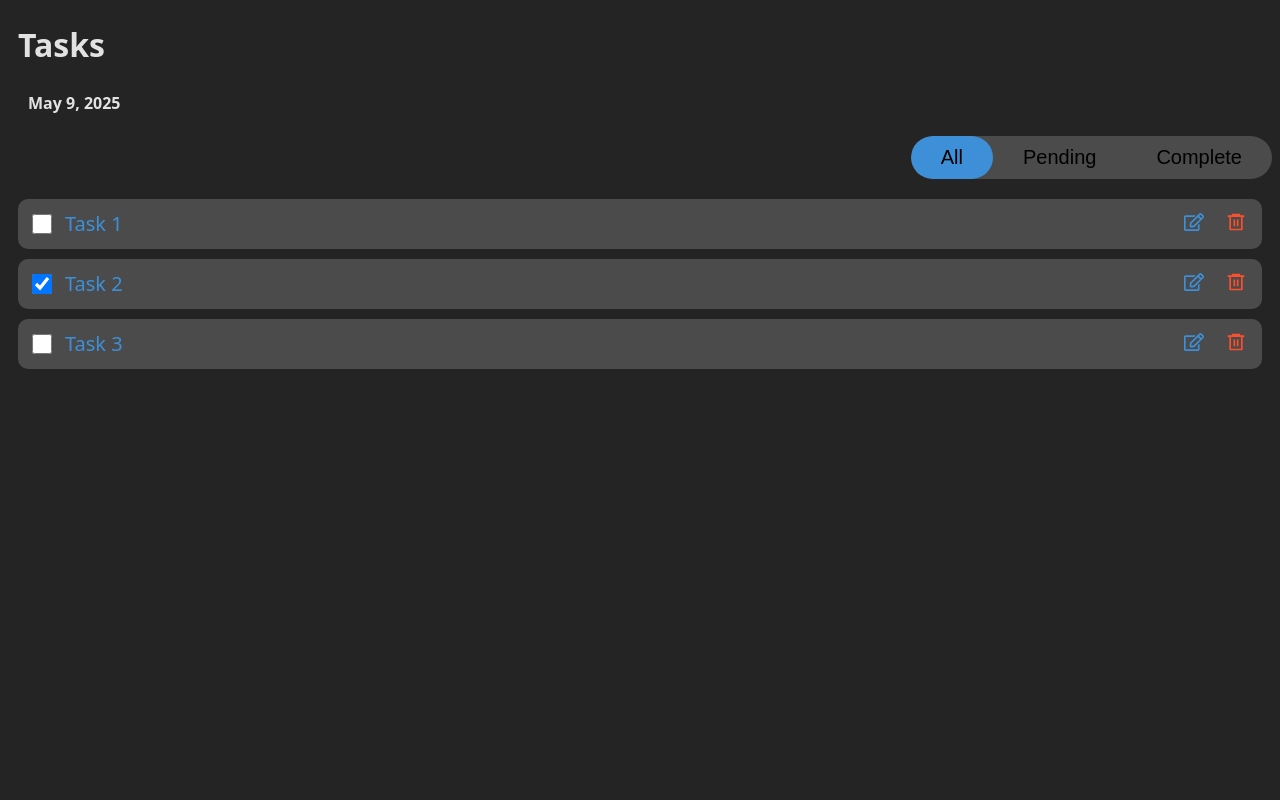
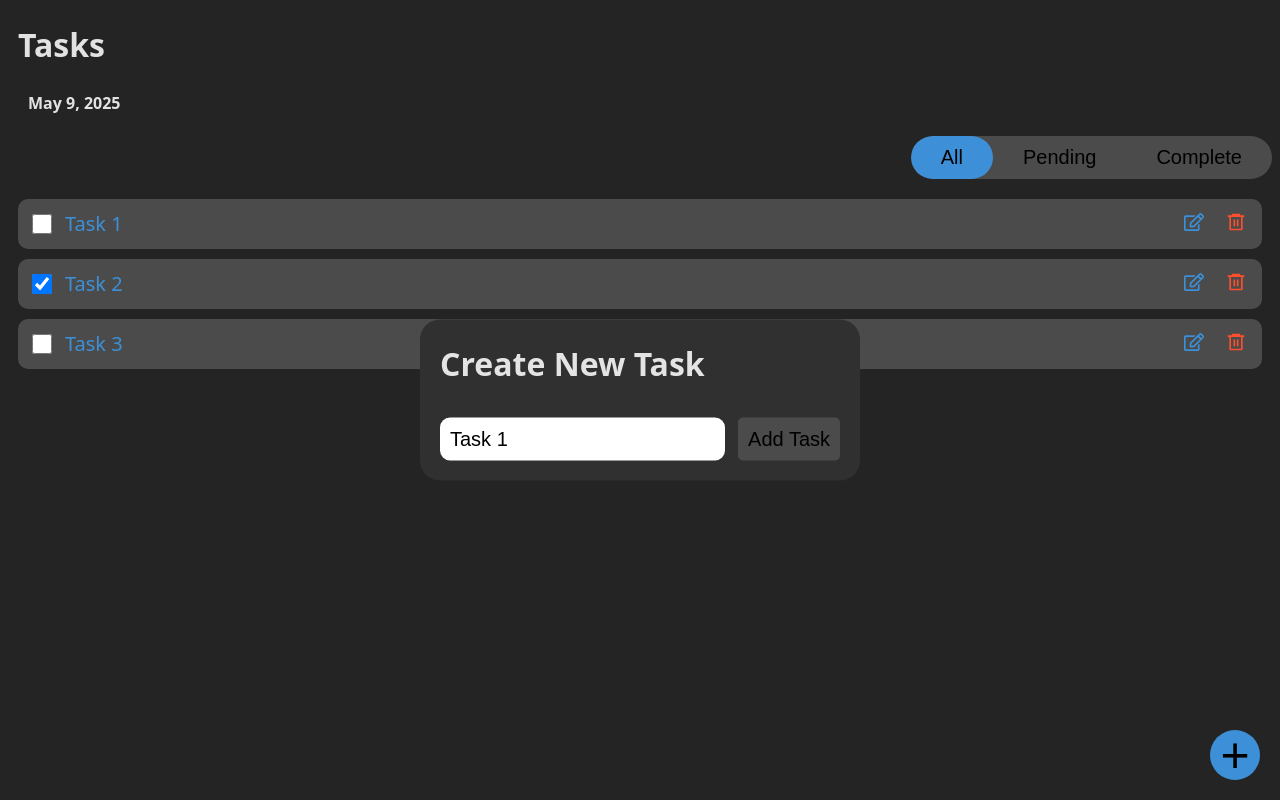
Before and after one commit to AhmedElbassuony/React-DSC-First-Task-TodoApp, a React (Vite) app: page / in a window 1280 px wide. Both pictures are taken after a click on the button 1194 px from the left and 224 px from the top of the page. Built offline with nearby package versions, Linux system fonts and the light colour scheme.

Commit message:
Form Model For Add And Edit Task With Validation

```diff
--- a/package.json
+++ b/package.json
@@ -10,6 +10,7 @@
     "preview": "vite preview"
   },
   "dependencies": {
+    "@headlessui/react": "^2.2.2",
     "react": "^19.0.0",
     "react-dom": "^19.0.0",
     "react-icons": "^5.5.0"
--- a/src/App.jsx
+++ b/src/App.jsx
@@ -1,7 +1,8 @@
-import { createContext, useReducer } from "react";
+import { createContext, useReducer, useState } from "react";
 import TaskList from "./components/TaskList";
 import DateRepresenter from "./components/DateRepresenter";
 import FilterBar from "./components/FilterBar";
+import { Dialog } from '@headlessui/react'
 const initialTodos = {
   filter: "All",
   data: [{
@@ -34,6 +35,19 @@ const reducer = (state, action) => {
       return {
         ...state, data: state.data.filter((task) => task.id !== action.idx)
       }
+    case "create":
+      return {
+        ...state, data: [...state.data, action.task]
+      }
+    case "edit":
+      return {
+        ...state, data: state.data.map((task) => {
+          if (task.id === action.task.id) {
+            return { ...task, task: action.task.task }
+          }
+          return task;
+        })
+      }
     case "All":
       return { ...state, filter: "All" };
     case "Pending":
@@ -49,14 +63,57 @@ export const TaskProvider = createContext();
 
 
 function App() {
+  const [tasks, dispatch] = useReducer(reducer, initialTodos);
 
-  const [tasks, dispatch] = useReducer(reducer, initialTodos);
+
+  const [isOpen, setIsOpen] = useState(false);
+  const [task, setTask] = useState({ id: 0, task: "", done: false });
+  const [error, setError] = useState("");
+
+  const close = () => { setIsOpen(false) };
+  const open = () => {
+    setError("");
+    setTask({
+      id: tasks.data.length,
+      task: "",
+      done: false,
+    })
+    setIsOpen(true)
+  };
+  const changeHandler = (e) => {
+    setError("");
+    setTask({
+      ...task,
+      task: e.target.value
+    })
+  }
+  const submitHandler = (e) => {
+    e.preventDefault();
+    if (task.task.trim() === "") {
+      setError("Task Can't Be Empty!");
+      return
+    }
+    dispatch({ type: "create", task: task });
+    close();
+  }
+
   return (
     <TaskProvider.Provider value={{ tasks: tasks, dispatch: dispatch }}>
       <h1>Tasks</h1>
       <h4><DateRepresenter /></h4>
       <div style={{ textAlign: "right" }}><FilterBar /></div>
       <TaskList />
+      <button className="open" onClick={open}>+</button>
+      <Dialog open={isOpen} as="div" className="relative z-10 focus:outline-none" onClose={close} __demoMode>
+        <form onSubmit={submitHandler}>
+          <h1>Create New Task</h1>
+          <div>
+            <input type="text" name="task" value={task.task} onChange={changeHandler} />
+            <button>Add Task</button>
+          </div>
+          {error ? (<p className="error">{error}</p>) : null}
+        </form>
+      </Dialog>
     </TaskProvider.Provider>
   )
 }
--- a/src/components/TaskItem.jsx
+++ b/src/components/TaskItem.jsx
@@ -3,7 +3,7 @@ import { TaskProvider } from "../App";
 import { FaRegEdit } from "react-icons/fa";
 import { RiDeleteBin6Line } from "react-icons/ri";
 
-const TaskItem = ({ task, done, id }) => {
+const TaskItem = ({ task, done, id, open }) => {
   const { dispatch } = useContext(TaskProvider);
 
 
@@ -21,7 +21,7 @@ const TaskItem = ({ task, done, id }) => {
     }}>
       <input type="checkbox" checked={done} onChange={onCheck} />
       <p>{task}</p>
-      <button className="edit"><FaRegEdit /></button>
+      <button className="edit" onClick={() => open(id, task, done)}><FaRegEdit /></button>
       <button className="delete" onClick={() => dispatch({ type: "remove", idx: id })}><RiDeleteBin6Line /></button>
     </div>
   )
--- a/src/components/TaskList.jsx
+++ b/src/components/TaskList.jsx
@@ -1,11 +1,45 @@
-import { useContext } from "react"
+import { useContext, useState } from "react"
 import { TaskProvider } from "../App"
 import TaskItem from "./TaskItem";
-
+import { Dialog } from '@headlessui/react'
 
 
 const TaskList = () => {
-  const { tasks } = useContext(TaskProvider);
+  const { tasks, dispatch } = useContext(TaskProvider);
+
+
+  const [isOpen, setIsOpen] = useState(false);
+  const [task, setTask] = useState({ id: 0, task: "", done: false });
+  const [error, setError] = useState("");
+
+  const close = () => { setIsOpen(false) };
+  const open = (id, task, done) => {
+    setError("");
+    setTask({
+      id: id,
+      task: task,
+      done: done,
+    })
+    setIsOpen(true)
+  };
+  const changeHandler = (e) => {
+    setError("");
+    setTask({
+      ...task,
+      task: e.target.value
+    })
+  }
+  const submitHandler = (e) => {
+    e.preventDefault();
+    if (task.task.trim() === "") {
+      setError("Task Can't Be Empty!");
+      return
+    }
+    dispatch({ type: "edit", task: task });
+    close();
+  }
+
+
   let data;
   switch (tasks.filter) {
     case "All":
@@ -24,8 +58,18 @@ const TaskList = () => {
   return (
     <div>
       {
-        data.map(({ task, done, id }) => (<TaskItem key={id} id={id} task={task} done={done} />))
+        data.map(({ task, done, id }) => (<TaskItem key={id} id={id} task={task} done={done} open={open} />))
       }
+      <Dialog open={isOpen} as="div" className="relative z-10 focus:outline-none" onClose={close} __demoMode>
+        <form onSubmit={submitHandler}>
+          <h1>Create New Task</h1>
+          <div>
+            <input type="text" name="task" value={task.task} onChange={changeHandler} />
+            <button>Add Task</button>
+          </div>
+          {error ? (<p className="error">{error}</p>) : null}
+        </form>
+      </Dialog>
     </div>
   )
 };
--- a/src/index.css
+++ b/src/index.css
@@ -79,7 +79,65 @@ h4 {
   padding: 10px 30px;
 }
 
-.filter-bar button.active, .filter-bar button:hover{
+.filter-bar button.active,
+.filter-bar button:hover {
   background-color: #3D90D7;
 
 }
+
+.open {
+  font-size: 50px;
+  height: 50px;
+  width: 50px;
+  background-color: #3D90D7;
+  border-radius: 50%;
+  display: flex;
+  justify-content: center;
+  align-items: center;
+  position: absolute;
+  bottom: 20px;
+  right: 20px;
+}
+
+.open:hover {
+  background-color: #3d8fd7bd;
+}
+
+form {
+  background-color: #303030;
+  position: absolute;
+  top: 50%;
+  left: 50%;
+  transform: translate(-50%, -50%);
+  padding: 20px;
+  width: 400px;
+  border-radius: 20px;
+  h1{
+    margin: 0;
+    margin-bottom: 30px;
+  }
+  input{
+    padding: 10px;
+    border-radius: 10px;
+    outline: none;
+    border: none;
+    font-size: 20px;
+  }
+  div{
+    display: flex;
+    justify-content: space-between;
+  }
+  button{
+    background-color: #4b4b4b;
+    padding: 10px;
+    border-radius: 5px;
+  }
+  button:hover{
+    background-color: #4b4b4ba1;
+  }
+  p{
+    background-color: transparent;
+    margin-top: 10px;
+    color: #FE4F2D;
+  }
+}
```
Also changed, not shown: 1 other file (tests, documents, lock files or other folders).
